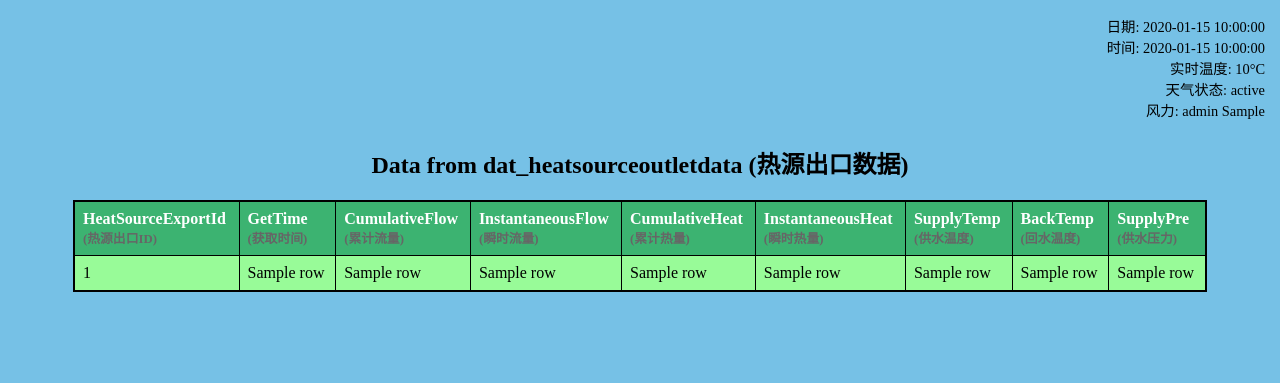
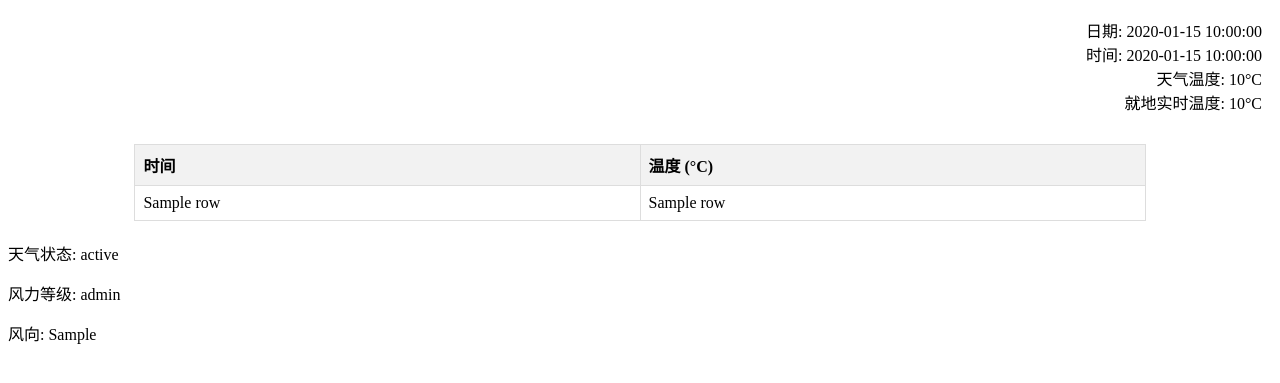
Before and after one commit to chuhanjiufengshan/my-web-project, a Python web app: template templates/index.html in a window 1280 px wide. Shown: the top 383 px of the page. Run offline with Jinja, Linux system fonts and the light colour scheme; the template is opened without the code that fills it: most values are stand-ins (such as "Sample title", 1, 10 or a date in 2020).

Commit message:
添加就地实时温度到网页右上角

```diff
--- a/templates/index.html
+++ b/templates/index.html
@@ -1,47 +1,24 @@
 <!DOCTYPE html>
 <html>
 <head>
-    <title>数据展示</title>
+    <title>温度数据</title>
     <style>
-        body {
-            background-color: #76C1E6;
-            color: #000000;
-            margin: 0;
-            padding: 10px;
+        table {
+            width: 80%;
+            margin: 20px auto;
+            border-collapse: collapse;
+        }
+        th, td {
+            border: 1px solid #ddd;
+            padding: 8px;
+            text-align: left;
+        }
+        th {
+            background-color: #f2f2f2;
         }
         .header {
             text-align: right;
-            font-size: 0.9em;
-            padding: 5px;
-            color: #000000;
-        }
-        table {
-            border-collapse: collapse;
-            width: 90%;
-            margin: 20px auto;
-            background-color: #E6F3FA;
-            color: #000000;
-            border: 2px solid #000000;
-        }
-        th {
-            background-color: #3CB371;
-            color: #ffffff;
-            border: 1px solid #000000;
-            padding: 8px;
-            text-align: left;
-        }
-        td {
-            background-color: #98FB98;
-            border: 1px solid #000000;
-            padding: 8px;
-            text-align: left;
-        }
-        .cn-note {
-            font-size: 0.8em;
-            color: #666;
-        }
-        td.highlight {
-            background-color: #90EE90;
+            padding: 10px;
         }
     </style>
 </head>
@@ -49,36 +26,23 @@
     <div class="header">
         日期: {{ date }}<br>
         时间: {{ time }}<br>
-        实时温度: {{ latest_temp }}°C<br>
-        天气状态: {{ weather_status }}<br>
-        风力: {{ wind_level }} {{ wind_direction }}
+        天气温度: {{ weather_temp }}°C<br>
+        就地实时温度: {{ latest_local_temp }}°C  <!-- 添加新字段 -->
     </div>
-    <h2 style="text-align: center;">Data from dat_heatsourceoutletdata (热源出口数据)</h2>
     <table>
         <tr>
-            <th>HeatSourceExportId<br><span class="cn-note">(热源出口ID)</span></th>
-            <th>GetTime<br><span class="cn-note">(获取时间)</span></th>
-            <th>CumulativeFlow<br><span class="cn-note">(累计流量)</span></th>
-            <th>InstantaneousFlow<br><span class="cn-note">(瞬时流量)</span></th>
-            <th>CumulativeHeat<br><span class="cn-note">(累计热量)</span></th>
-            <th>InstantaneousHeat<br><span class="cn-note">(瞬时热量)</span></th>
-            <th>SupplyTemp<br><span class="cn-note">(供水温度)</span></th>
-            <th>BackTemp<br><span class="cn-note">(回水温度)</span></th>
-            <th>SupplyPre<br><span class="cn-note">(供水压力)</span></th>
+            <th>时间</th>
+            <th>温度 (°C)</th>
         </tr>
         {% for row in data %}
         <tr>
-            <td>{{ row[0] }}</td>
-            <td>{{ row[1] }}</td>
-            <td>{{ row[2] }}</td>
-            <td>{{ row[3] }}</td>
-            <td>{{ row[4] }}</td>
-            <td>{{ row[5] }}</td>
-            <td>{{ row[6] }}</td>
-            <td>{{ row[7] }}</td>
-            <td>{{ row[8] }}</td>
+            <td>{{ row[1] }}</td>  <!-- GetTime -->
+            <td>{{ row[2] }}</td>  <!-- SupplyTemp -->
         </tr>
         {% endfor %}
     </table>
+    <p>天气状态: {{ weather_status }}</p>
+    <p>风力等级: {{ wind_level }}</p>
+    <p>风向: {{ wind_direction }}</p>
 </body>
 </html>
```
Also changed, not shown: app.py (+13 -7 lines).
